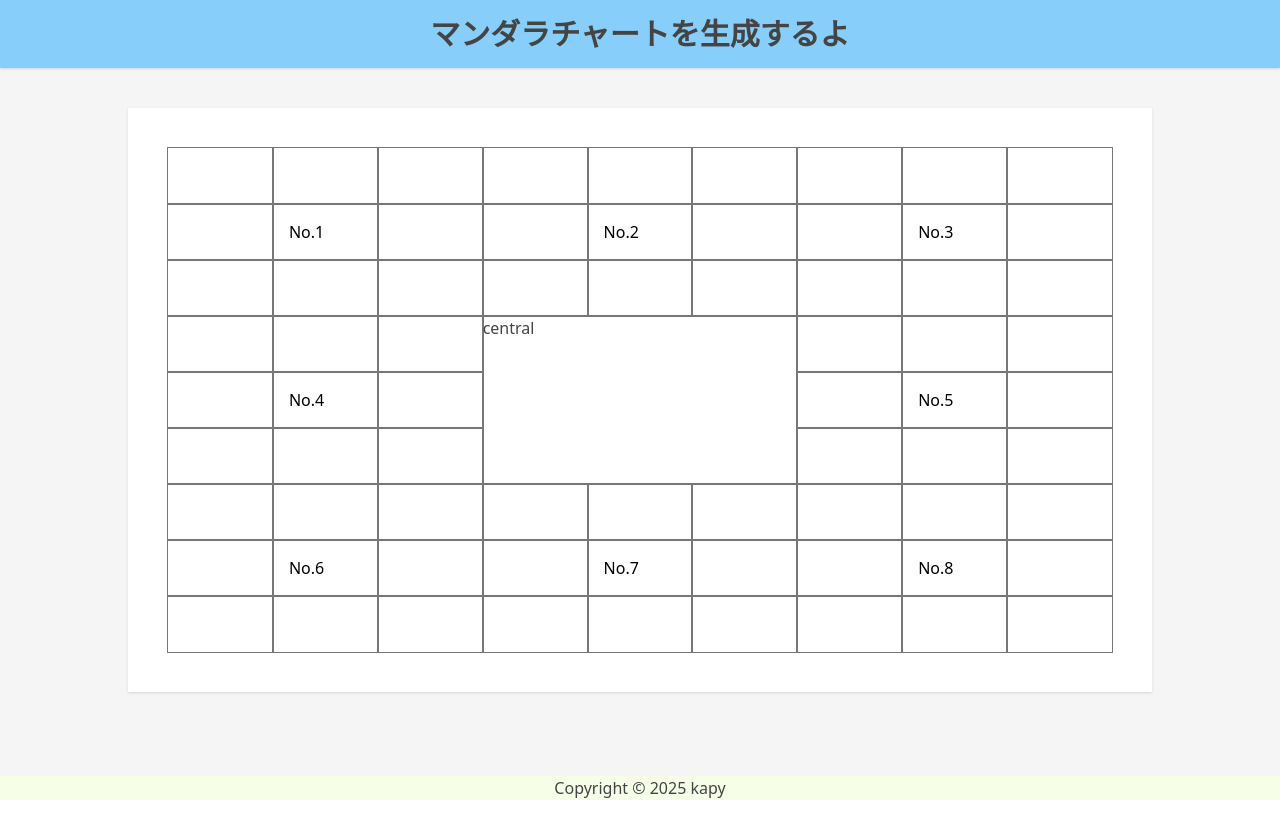
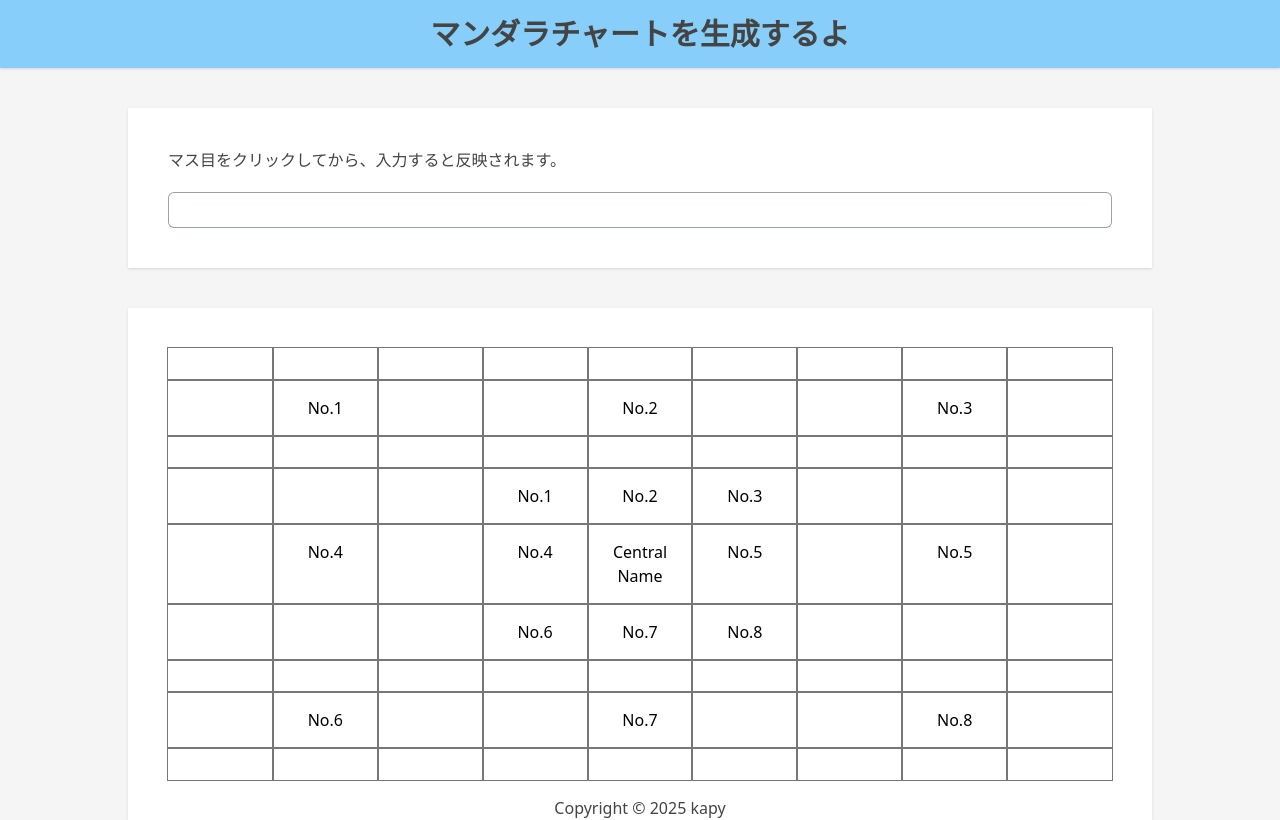
Before and after one commit to kapibara99/mandala_chart, a React (Vite) app: page / in a window 1280 px wide. Built offline with nearby package versions, Linux system fonts and the light colour scheme.

Commit message:
create input area and fixed key name id

```diff
--- a/src/components/chart/chart.default.ts
+++ b/src/components/chart/chart.default.ts
@@ -14,7 +14,7 @@ export const DEFAULT_STYLE: ChartStyle = {
 };
 
 export const DEFAULT_CONTENT = {
-  central: DEFAULT_BG_COLOR,
+  central: "Central Name",
   items: [
     {
       itemTitle: "No.1",
--- a/src/components/chart/chartCategory.tsx
+++ b/src/components/chart/chartCategory.tsx
@@ -1,56 +1,115 @@
-import { useContext, useState } from "react";
+import { useContext } from "react";
 import { ChartContext } from "./chartContext";
 import ChartMasu from "./chartMasu";
 
-type itemModeType = "central" | "title" | "item";
-export default function ChartCategory({ no }: { no: number }) {
+export default function ChartCategory({
+  no,
+  central,
+}: {
+  no: number;
+  central?: boolean;
+}) {
   const chartContext = useContext(ChartContext);
+  const masuCategory = central ? "title" : "item";
+  const MasuParent = ({ children }: { children: React.ReactNode }) => {
+    return (
+      <div
+        className="text-center w-full h-full m-auto outline outline-base-line grid grid-cols-3"
+        data-name={no}
+      >
+        {children}
+      </div>
+    );
+  };
+
+  if (masuCategory == "title") {
+    return (
+      <MasuParent>
+        <ChartMasu
+          masuName={`item-${0}-title`}
+          value={chartContext.content.items[0].itemTitle}
+        />
+        <ChartMasu
+          masuName={`item-${1}-title`}
+          value={chartContext.content.items[1].itemTitle}
+        />
+        <ChartMasu
+          masuName={`item-${2}-title`}
+          value={chartContext.content.items[2].itemTitle}
+        />
+
+        <ChartMasu
+          masuName={`item-${3}-title`}
+          value={chartContext.content.items[3].itemTitle}
+        />
+        <ChartMasu
+          masuName={`central-title`}
+          value={chartContext.content.central}
+        />
+        <ChartMasu
+          masuName={`item-${4}-title`}
+          value={chartContext.content.items[4].itemTitle}
+        />
+
+        <ChartMasu
+          masuName={`item-${5}-title`}
+          value={chartContext.content.items[5].itemTitle}
+        />
+        <ChartMasu
+          masuName={`item-${6}-title`}
+          value={chartContext.content.items[6].itemTitle}
+        />
+        <ChartMasu
+          masuName={`item-${7}-title`}
+          value={chartContext.content.items[7].itemTitle}
+        />
+      </MasuParent>
+    );
+  } else {
     if (!chartContext.content.items[no]) {
       return <div>No Data</div>;
     }
     return (
-    <div
-      className="text-center m-auto outline outline-base-line grid grid-cols-3"
-      data-name={no}
-    >
+      <MasuParent>
         <ChartMasu
-        key={`item-${no}-${0}`}
+          masuName={`${masuCategory}-${no}-${0}`}
           value={chartContext.content.items[no].itemList[0]}
         />
         <ChartMasu
-        key={`item-${no}-${1}`}
+          masuName={`${masuCategory}-${no}-${1}`}
           value={chartContext.content.items[no].itemList[1]}
         />
         <ChartMasu
-        key={`item-${no}-${2}`}
+          masuName={`${masuCategory}-${no}-${2}`}
           value={chartContext.content.items[no].itemList[2]}
         />
 
         <ChartMasu
-        key={`item-${no}-${3}`}
+          masuName={`${masuCategory}-${no}-${3}`}
           value={chartContext.content.items[no].itemList[3]}
         />
         <ChartMasu
-        key={`item-${no}-title`}
+          masuName={`${masuCategory}-${no}-title`}
           value={chartContext.content.items[no].itemTitle}
         />
         <ChartMasu
-        key={`item-${no}-${4}`}
+          masuName={`${masuCategory}-${no}-${4}`}
           value={chartContext.content.items[no].itemList[4]}
         />
 
         <ChartMasu
-        key={`item-${no}-${5}`}
+          masuName={`${masuCategory}-${no}-${5}`}
           value={chartContext.content.items[no].itemList[5]}
         />
         <ChartMasu
-        key={`item-${no}-${6}`}
+          masuName={`${masuCategory}-${no}-${6}`}
           value={chartContext.content.items[no].itemList[6]}
         />
         <ChartMasu
-        key={`item-${no}-${7}`}
+          masuName={`${masuCategory}-${no}-${7}`}
           value={chartContext.content.items[no].itemList[7]}
         />
-    </div>
+      </MasuParent>
     );
   }
+}
--- a/src/components/chart/chartContext.tsx
+++ b/src/components/chart/chartContext.tsx
@@ -10,7 +10,7 @@ export default function ChartContextElement({
 }: {
   children: React.ReactNode;
 }) {
-  const [context, setContext] = useState(DEFAULT_DATA);
+  const [context] = useState(DEFAULT_DATA);
   return (
     <ChartContext.Provider value={context}>{children}</ChartContext.Provider>
   );
--- /dev/null
+++ b/src/components/chart/chartInput.tsx
@@ -0,0 +1,23 @@
+import { useState, FormEvent } from "react";
+
+export default function ChartInput() {
+  const [chartInputValue, setChartInputValue] = useState("");
+  const inputEvent = (e: FormEvent<HTMLInputElement>) => {
+    setChartInputValue(e.currentTarget.value);
+  };
+  return (
+    <>
+      <p className="mb-5">マス目をクリックしてから、入力すると反映されます。</p>
+      <div className="m-auto">
+        <input
+          type="text"
+          name="chart-input"
+          id="chart-input"
+          className="block rounded-md py-1.5 px-2 ring-1 ring-inset ring-gray-400 w-full focus:text-gray-800"
+          value={chartInputValue}
+          onInput={inputEvent}
+        />
+      </div>
+    </>
+  );
+}
--- a/src/components/chart/chartMasu.tsx
+++ b/src/components/chart/chartMasu.tsx
@@ -1,22 +1,21 @@
 import { useContext } from "react";
 import { ChartContext } from "./chartContext";
-import ChartCategory from "./chartCategory";
 
 export default function ChartMasu({
   value,
-  key,
+  masuName,
 }: {
   value: string;
-  key: string;
+  masuName: string;
 }) {
   const chartContext = useContext(ChartContext);
   return (
     <div
-      data-key={key}
       className="outline outline-base-line p-4"
       style={{ color: chartContext.style.itemFontColor }}
+      data-id={`${masuName}`}
     >
-      <input type="text" name={`chart-${key}`} value={value} />
+      {value}
     </div>
   );
 }
--- a/src/components/chart/main.tsx
+++ b/src/components/chart/main.tsx
@@ -1,6 +1,8 @@
 import { useContext } from "react";
 import ChartContextElement, { ChartContext } from "./chartContext";
 import ChartCategory from "./chartCategory";
+import ContentBox from "../contentBox";
+import ChartInput from "./chartInput";
 
 export default function MandalaChartMain() {
   const chartContext = useContext(ChartContext);
@@ -8,19 +10,24 @@ export default function MandalaChartMain() {
     return <div>MandalaChart Error</div>;
   }
   return (
-    <div className="w-4/5 mt-10 m-auto p-10 bg-white shadow-sm">
+    <div>
       <ChartContextElement>
+        <ContentBox>
+          <ChartInput />
+        </ContentBox>
+        <ContentBox>
           <div className="grid grid-cols-3">
             <ChartCategory no={0} />
             <ChartCategory no={1} />
             <ChartCategory no={2} />
             <ChartCategory no={3} />
-          <div className="outline outline-base-line">central</div>
+            <ChartCategory central={true} no={0} />
             <ChartCategory no={4} />
             <ChartCategory no={5} />
             <ChartCategory no={6} />
             <ChartCategory no={7} />
           </div>
+        </ContentBox>
       </ChartContextElement>
     </div>
   );
--- /dev/null
+++ b/src/components/contentBox.tsx
@@ -0,0 +1,9 @@
+export default function ContentBox({
+  children,
+}: {
+  children: React.ReactNode;
+}) {
+  return (
+    <div className="w-4/5 mt-10 m-auto p-10 bg-white shadow-sm">{children}</div>
+  );
+}
--- a/src/components/footer.tsx
+++ b/src/components/footer.tsx
@@ -1,6 +1,6 @@
 export default function Footer() {
   return (
-    <footer className="w-full bg-lime-50 text-center absolute bottom-0">
+    <footer className="w-full text-center absolute bottom-0">
       <p>Copyright &copy; 2025 kapy</p>
     </footer>
   );
```
Lines whose indentation alone changed are shown as unchanged.
